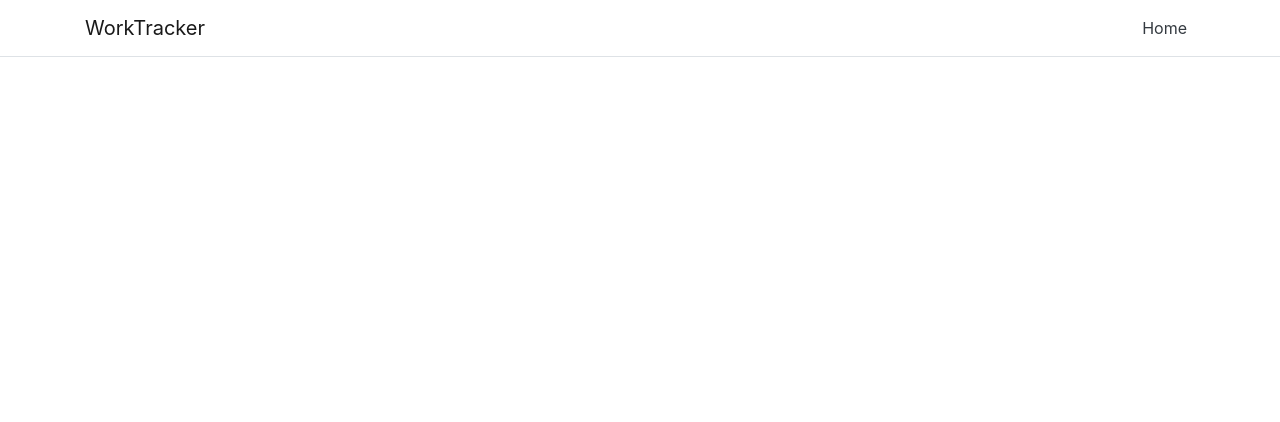
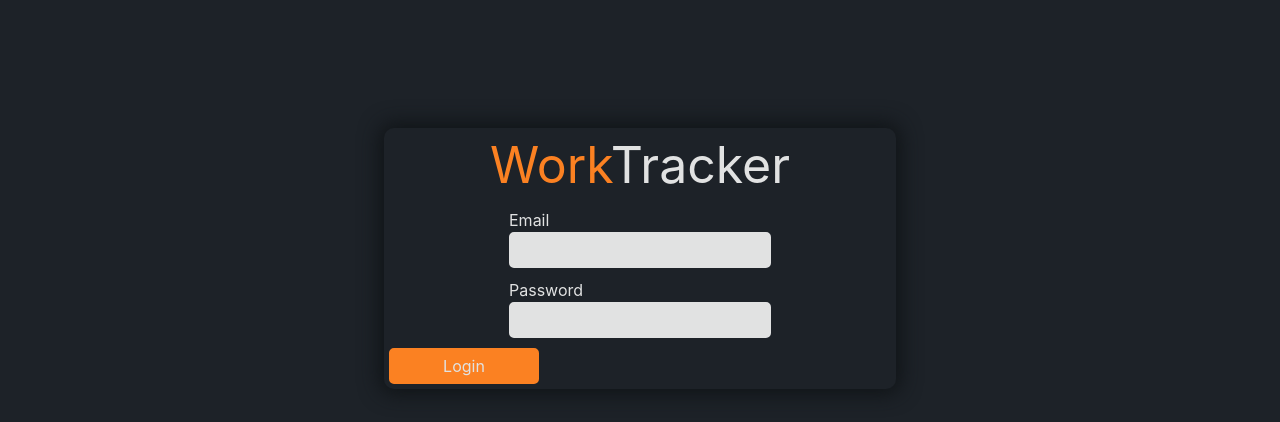
Before and after one commit to jmnoland/WorkTracker, a React (Create React App) app in the folder ClientApp/: page /login in a window 1280 px wide. Shown: the top 422 px of the page. Built offline with nearby package versions, Linux system fonts and the light colour scheme.

Commit message:
Added login page and styling

```diff
--- a/ClientApp/src/App.js
+++ b/ClientApp/src/App.js
@@ -1,16 +1,48 @@
-import React, { Component } from "react";
+import React from "react";
 import { Route } from "react-router";
+import styled, { ThemeProvider, createGlobalStyle } from "styled-components";
+import { theme } from "./constants/theme";
 import Login from "./pages/login/login";
-import NavMenu from "./components/layout/NavMenu";
+import Dashboard from "./pages/dashboard/dashboard";
+import NavMenu from "./components/layout/navMenu";
+import { decodeJwtToken, getToken } from "./helper";
 
-import "./custom.css";
+const GlobalStyle = createGlobalStyle`
+    body
+    {
+        background: ${(props) => props.theme.colors.background};
+        min-height:100%;
+        min-width:100%;
+        overflow: hidden;
+    }
+    html
+    {
+        height:100%;
+    }
+`;
 
-export default class App extends Component {
-  render() {
-    return (
-      <NavMenu>
-        <Route exact path="/" component={Login} />
-      </NavMenu>
-    );
-  }
+const AppContainer = styled.div`
+  background: ${(props) => props.theme.colors.background};
+  color: ${(props) => props.theme.colors.white};
+`;
+
+export default function App() {
+  const token = getToken();
+  const isLoggedIn = token ? decodeJwtToken(token) : false;
+
+  return (
+    <ThemeProvider theme={theme}>
+      <GlobalStyle />
+      <AppContainer>
+        {isLoggedIn ? (
+          <NavMenu>
+            <Route exact path="/" component={Dashboard} />
+            <Route exact path="/login" component={Login} />
+          </NavMenu>
+        ) : (
+          <Login />
+        )}
+      </AppContainer>
+    </ThemeProvider>
+  );
 }
--- /dev/null
+++ b/ClientApp/src/components/button.js
@@ -0,0 +1,48 @@
+import React from "react";
+import styled from "styled-components";
+
+const Container = styled.div`
+  width: max-content;
+  margin-left: ${(props) => props.center && "auto"};
+  margin-right: ${(props) => props.center && "auto"};
+  padding: ${(props) => props.theme.padding.default};
+`;
+
+const Button = styled.button`
+  background: ${(props) =>
+    props.primary ? props.theme.colors.orange : props.theme.colors.white};
+  color: ${(props) => (props.primary ? props.theme.colors.white : "inherit")};
+  border: 5px solid
+    ${(props) =>
+      props.primary ? props.theme.colors.orange : props.theme.colors.white};
+  border-radius: ${(props) => props.theme.border.radius.button};
+  font-size: ${(props) => props.theme.font.size.default}
+  font-weight: 600;
+  width: 150px;
+
+  &:focus {
+    outline: none;
+    box-shadow: none;
+  }
+  &:focus-visible {
+    outline: none;
+    box-shadow: none;
+  }
+`;
+
+export default function BaseButton({
+  value,
+  onClick,
+  center,
+  loading,
+  primary,
+  children,
+}) {
+  return (
+    <Container center={center}>
+      <Button value={value} primary={primary} onClick={onClick}>
+        {children}
+      </Button>
+    </Container>
+  );
+}
--- /dev/null
+++ b/ClientApp/src/components/index.js
@@ -0,0 +1,4 @@
+import { default as Input } from "./input";
+import { default as Button } from "./button";
+
+export { Input, Button };
--- /dev/null
+++ b/ClientApp/src/components/input.js
@@ -0,0 +1,47 @@
+import React from "react";
+import styled from "styled-components";
+
+const Container = styled.div`
+  width: max-content;
+  margin-left: ${(props) => props.center && "auto"};
+  margin-right: ${(props) => props.center && "auto"};
+  padding: ${(props) => props.theme.padding.default};
+`;
+
+const Input = styled.input`
+  background: ${(props) => props.theme.colors.white};
+  border: 5px solid ${(props) => props.theme.colors.white};
+  border-radius: ${(props) => props.theme.border.radius.button};
+
+  &:focus-visible {
+    outline: none;
+    box-shadow: none;
+  }
+`;
+
+const Label = styled.span``;
+
+const LabelAbove = styled.div``;
+
+export default function BaseInput({
+  value,
+  onChange,
+  label,
+  position,
+  center,
+  type,
+}) {
+  const inputLabel =
+    position === "above" ? (
+      <LabelAbove>{label}</LabelAbove>
+    ) : (
+      <Label>{label}</Label>
+    );
+
+  return (
+    <Container center={center}>
+      {inputLabel}
+      <Input value={value} type={type} onChange={onChange} />
+    </Container>
+  );
+}
--- a/ClientApp/src/components/layout/NavMenu.js
+++ b/ClientApp/src/components/layout/NavMenu.js
@@ -46,7 +46,7 @@ export default class NavMenu extends Component {
               <ul className="navbar-nav flex-grow">
                 <NavItem>
                   <NavLink tag={Link} className="text-dark" to="/">
-                    Home
+                    Dashboard
                   </NavLink>
                 </NavItem>
               </ul>
--- /dev/null
+++ b/ClientApp/src/constants/theme.js
@@ -0,0 +1,28 @@
+export const theme = {
+  id: 0,
+  name: "default",
+  colors: {
+    background: "#1d2228",
+    dark: "#101417",
+    orange: "#fb8122",
+    white: "#e1e2e2",
+  },
+  border: {
+    shadow: "0px 0px 20px 5px #101417",
+    radius: {
+      default: "10px",
+      button: "5px",
+    },
+  },
+  padding: {
+    default: "5px",
+    large: "20px",
+  },
+  font: {
+    size: {
+      small: "11px",
+      default: "14px",
+      large: "22px",
+    },
+  },
+};
--- a/ClientApp/src/custom.css
+++ /dev/null
@@ -1,14 +0,0 @@
-/* Provide sufficient contrast against white background */
-a {
-  color: #0366d6;
-}
-
-code {
-  color: #E01A76;
-}
-
-.btn-primary {
-  color: #fff;
-  background-color: #1b6ec2;
-  border-color: #1861ac;
-}
--- a/ClientApp/src/helper.js
+++ b/ClientApp/src/helper.js
@@ -15,3 +15,12 @@ export function decodeJwtToken(token) {
   }
   return null;
 }
+
+export function getToken() {
+  const cookies = document.cookie.split("=");
+  const index = cookies.reduce((total, val, i) => {
+    if (val === "X-User-Token") total = i + 1;
+    return total;
+  }, 0);
+  return cookies[index];
+}
--- /dev/null
+++ b/ClientApp/src/pages/dashboard/dashboard.js
@@ -0,0 +1,8 @@
+import React from "react";
+import styled from "styled-components";
+
+const DashboardContainer = styled.div``;
+
+export default function Dashboard() {
+  return <DashboardContainer>Dashboard</DashboardContainer>;
+}
--- a/ClientApp/src/pages/login/login.js
+++ b/ClientApp/src/pages/login/login.js
@@ -1,8 +1,72 @@
-import React from "react";
+import React, { useState } from "react";
 import styled from "styled-components";
+import { Input, Button } from "../../components";
+import { UserLogin } from "../../services/auth";
 
-const LoginContainer = styled.div``;
+const LoginContainer = styled.div`
+  margin-left: 30%;
+  margin-right: 30%;
+  margin-top: 10%;
+  box-shadow: ${(props) => props.theme.border.shadow};
+  border-radius: ${(props) => props.theme.border.radius.default};
+`;
+
+const Title = styled.div`
+  font-size: 50px;
+  text-align: center;
+`;
+const TitleStart = styled.span`
+  color: ${(props) => props.theme.colors.orange};
+`;
+const TitleEnd = styled.span`
+  color: ${(props) => props.theme.colors.white};
+`;
+
+const Content = styled.div``;
 
 export default function Login() {
-  return <LoginContainer>LoginPageTest</LoginContainer>;
+  const [email, setEmail] = useState("");
+  const [password, setPassword] = useState("");
+  const [loading, setLoading] = useState(false);
+
+  const emailChange = (e) => {
+    setEmail(e.target.value);
+  };
+  const passwordChange = (e) => {
+    setPassword(e.target.value);
+  };
+  const handleLogin = async () => {
+    setLoading(true);
+    await UserLogin(email, password);
+    setLoading(false);
+  };
+
+  return (
+    <LoginContainer>
+      <Title>
+        <TitleStart>Work</TitleStart>
+        <TitleEnd>Tracker</TitleEnd>
+      </Title>
+      <Content>
+        <Input
+          label="Email"
+          position="above"
+          center
+          value={email}
+          onChange={emailChange}
+        />
+        <Input
+          label="Password"
+          position="above"
+          center
+          type={"password"}
+          value={password}
+          onChange={passwordChange}
+        />
+        <Button primary loading={loading} onClick={handleLogin}>
+          Login
+        </Button>
+      </Content>
+    </LoginContainer>
+  );
 }
--- a/ClientApp/src/services/auth.js
+++ b/ClientApp/src/services/auth.js
@@ -3,6 +3,5 @@ import api from "./api";
 const controller = "auth";
 
 export async function UserLogin(email, password) {
-  console.log("Loginging");
   await api.post(`${controller}/login`, { email, password });
 }
```
Also changed, not shown: ClientApp/src/pages/home/home.js (deleted, +0 -8 lines).
